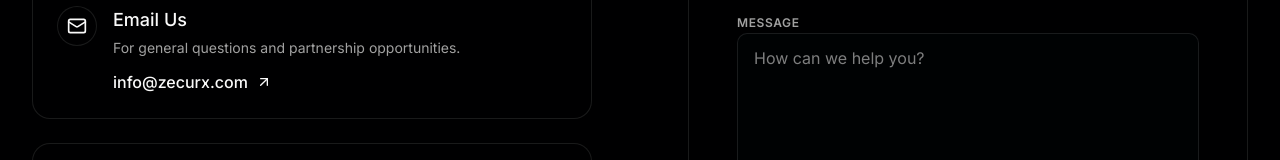
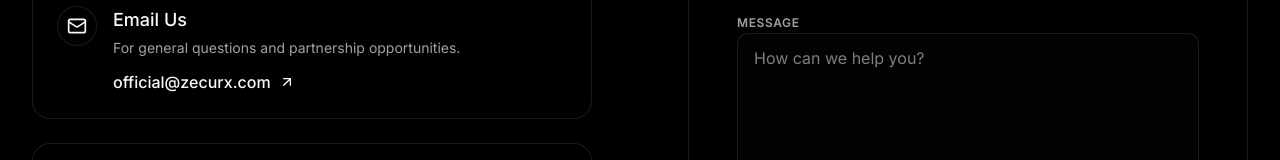
Before and after one commit to ZecurX/zecurx-web, a Next.js app: page /contact in a window 1280 px wide. Shown: the part 364-524 px from the top of the page. Built offline with nearby package versions, Linux system fonts and the light colour scheme.

Commit message:
chore: update contact email to official@zecurx.com

```diff
--- a/src/app/contact/page.tsx
+++ b/src/app/contact/page.tsx
@@ -75,8 +75,8 @@ export default function ContactPage() {
                                         <div>
                                             <h3 className="text-lg font-medium mb-1">Email Us</h3>
                                             <p className="text-muted-foreground mb-3 text-sm">For general questions and partnership opportunities.</p>
-                                            <Link href="mailto:info@zecurx.com" className="inline-flex items-center gap-2 font-medium hover:underline">
-                                                info@zecurx.com <ArrowUpRight className="w-4 h-4" />
+                                            <Link href="mailto:official@zecurx.com" className="inline-flex items-center gap-2 font-medium hover:underline">
+                                                official@zecurx.com <ArrowUpRight className="w-4 h-4" />
                                             </Link>
                                         </div>
                                     </div>
--- a/src/components/landing/Footer.tsx
+++ b/src/components/landing/Footer.tsx
@@ -31,7 +31,7 @@ export default function Footer() {
                                 Transform your business with comprehensive cybersecurity solutions designed by industry experts.
                             </p>
                             <div className="space-y-2 text-sm text-muted-foreground">
-                                <a href="mailto:info@zecurx.com" className="block hover:text-foreground transition-colors">info@zecurx.com</a>
+                                <a href="mailto:official@zecurx.com" className="block hover:text-foreground transition-colors">official@zecurx.com</a>
                                 <a href="tel:+917488813601" className="block hover:text-foreground transition-colors">+91 7488813601</a>
                                 <p>Bel Road, Bengaluru 560094, India</p>
                             </div>
```
